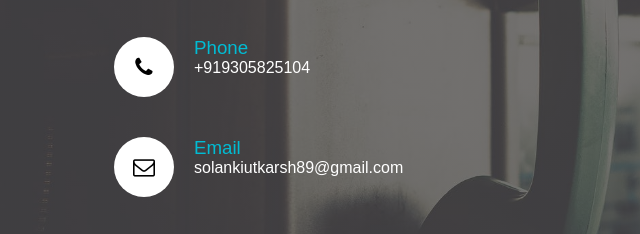
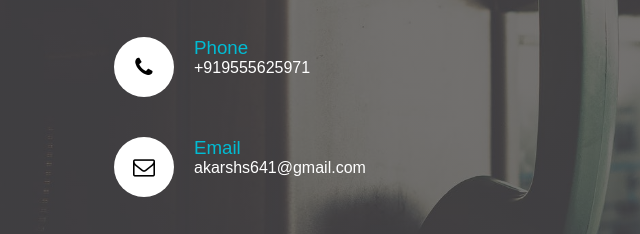
Before and after one commit to Akarsh2012/Company-Web-Page, a plain HTML site: page project1/contact.html in a window 1280 px wide. Shown: the part 453-687 px from the top of the page, 0-640 px from the left. Drawn offline with Linux system fonts and the light colour scheme.

Commit message:
Update contact.html

```diff
--- a/project1/contact.html
+++ b/project1/contact.html
@@ -52,14 +52,14 @@
               <div class="icon-us"><i class="fa fa-phone" aria-hidden="true"></i></div>
               <div class="text">
                 <h3>Phone</h3>
-                <p>+919305825104</p>
+                <p>+919555625971</p>
               </div>
             </div>
             <div class="box-us">
               <div class="icon-us"><i class="fa fa-envelope-o" aria-hidden="true"></i></div>
               <div class="text">
                 <h3>Email</h3>
-                <p>solankiutkarsh89@gmail.com</p>
+                <p>akarshs641@gmail.com</p>
               </div>
             </div>
         </div>
```
